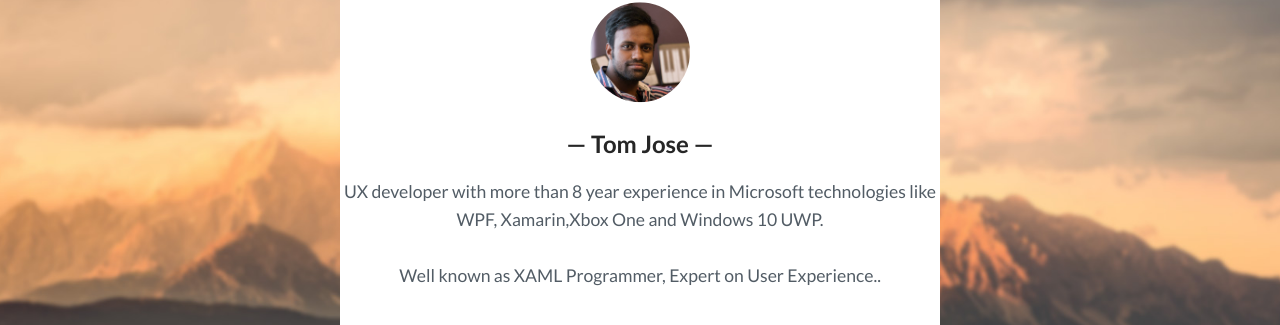
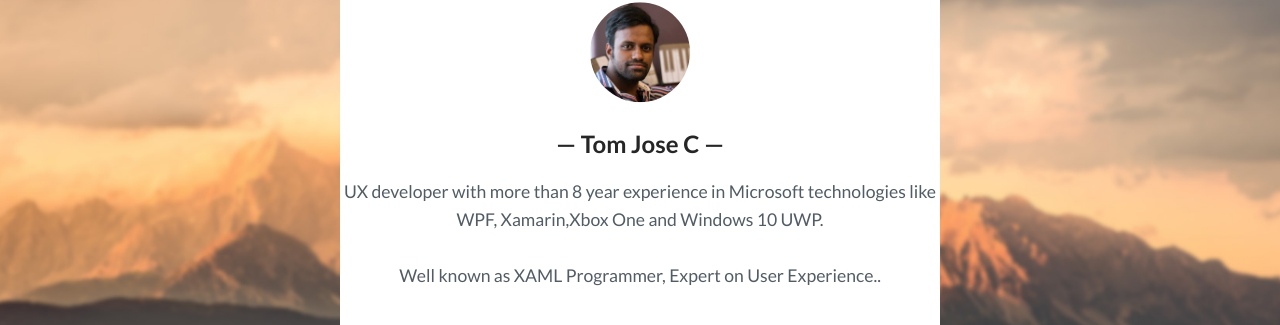
Before and after one commit to tomchoondal/tomchoondal.github.io, a Jekyll site: the page built from _pages/about.html, in a window 1280 px wide. Shown: the part 260-585 px from the top of the page. Built offline with Jekyll 4.4.1, drawn with Linux system fonts in a browser that asks for light colours.

```diff
--- a/_config.yml
+++ b/_config.yml
@@ -15,7 +15,7 @@ banner-desc: # add banner description
 
 # Author settings
 author-pic: face.jpg # your photo
-author-name: Tom Jose
+author-name: Tom Jose C
 about-author: UX developer with more than 8 year experience in Microsoft technologies like WPF, Xamarin,Xbox One and Windows 10 UWP.
 email: tomjosec@gmail.com
 phone: # your pnone number
```
